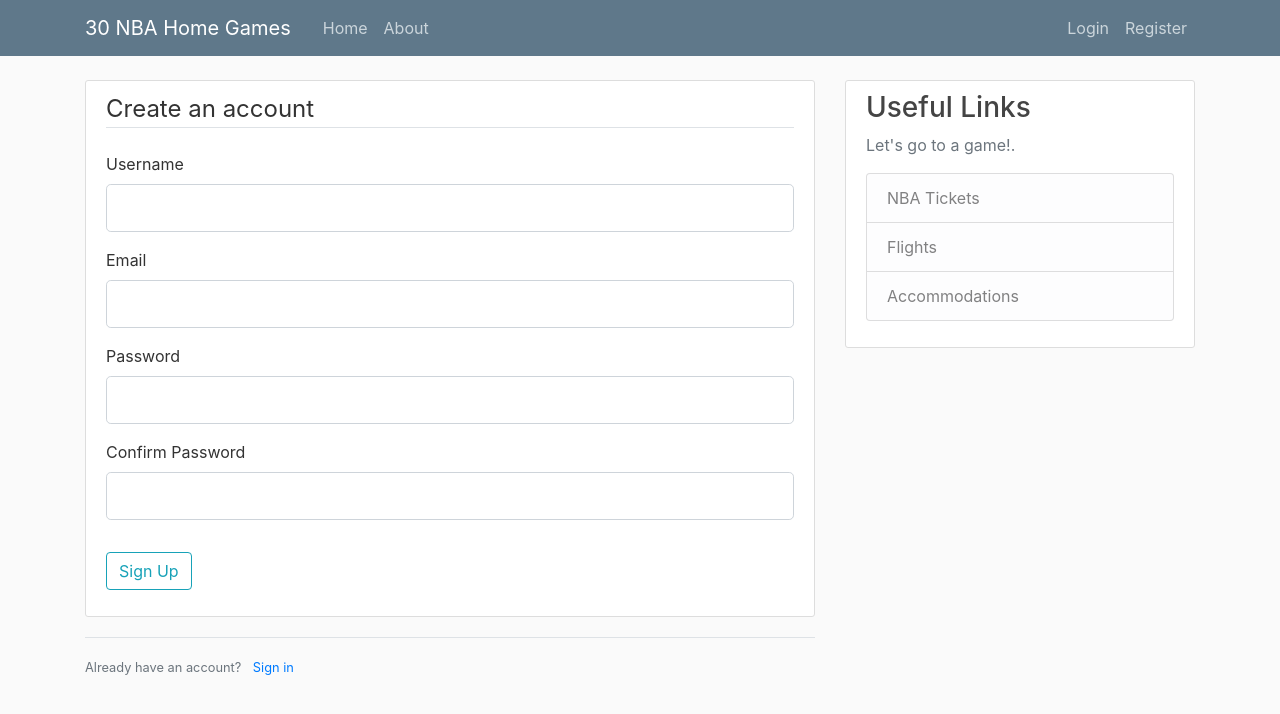
After one commit to pnbarr/nba_homegames, a Flask app: page /register in a window 1280 px wide. The commit adds this page. Shown: the top 714 px of the page. Run offline with Flask 2, Linux system fonts and the light colour scheme; some libraries are stand-ins or nearby versions.

Commit message:
- Added forms.py file - Added registration form - Added form validations for registration form - Added user feedback on invalid registration form fields - Added login form - Added form validations for login form - Added user feedback on invalid login form fields - Added register.html file - Added login.html file - Added flash message when account gets created - Added flash message when user logs in

```diff
--- /dev/null
+++ b/forms.py
@@ -0,0 +1,22 @@
+from flask_wtf import FlaskForm
+from wtforms import StringField, PasswordField, SubmitField, BooleanField
+from wtforms.validators import DataRequired, Length, Email, EqualTo
+
+# Class for Registration Form, inherits from FlaskForm
+class RegistrationForm(FlaskForm):
+    username = StringField('Username',
+                            validators = [DataRequired(), Length(min=2, max=20)])
+    email = StringField('Email',
+                        validators = [DataRequired(),Email()])
+    password = PasswordField('Password', validators = [DataRequired()])
+    confirm_password = PasswordField('Confirm Password',
+                                     validators = [DataRequired(), EqualTo('password')])
+    submit =  SubmitField('Sign Up')
+
+# Class for Login Form, inherits from FlaskForm
+class LoginForm(FlaskForm):
+    email = StringField('Email',
+                        validators = [DataRequired(),Email()])
+    password = PasswordField('Password', validators = [DataRequired()])
+    remember = BooleanField('Remember Me')
+    submit =  SubmitField('Login')
--- a/nba_homegames.py
+++ b/nba_homegames.py
@@ -1,5 +1,8 @@
-from flask import Flask, render_template, url_for
+from flask import Flask, render_template, url_for, flash, redirect
+from forms import RegistrationForm, LoginForm
 app = Flask(__name__)
+
+app.config['SECRET_KEY'] = 'fac97d332b5b472f5f509009eba1b419'
 
 teams = [
     {
@@ -124,3 +127,22 @@ def home():
 @app.route('/about')
 def about():
     return render_template('about.html')
+
+@app.route('/register', methods = ['GET', 'POST'])
+def register():
+    form = RegistrationForm()
+    if form.validate_on_submit():
+        flash(f'Account created for {form.username.data}!', 'success')
+        return redirect(url_for('home'))
+    return render_template('register.html', title = 'Register', form =  form)
+
+@app.route('/login', methods = ['GET', 'POST'])
+def login():
+    form = LoginForm()
+    if form.validate_on_submit():
+        if form.email.data == 'admin@blog.com' and form.password.data == 'password':
+            flash('You have beend logged in!', 'success')
+            return redirect(url_for('home'))
+        else:
+            flash('Login Unsuccessful. Please check username and password', 'danger')
+    return render_template('login.html', title = 'Login', form =  form)
--- a/templates/layout.html
+++ b/templates/layout.html
@@ -26,13 +26,13 @@
                 </button>
                 <div class="collapse navbar-collapse" id="navbarToggle">
                     <div class="navbar-nav mr-auto">
-                        <a class="nav-item nav-link" href="/">Home</a>
-                        <a class="nav-item nav-link" href="/about">About</a>
+                        <a class="nav-item nav-link" href="{{url_for('home')}}">Home</a>
+                        <a class="nav-item nav-link" href="{{url_for('about')}}">About</a>
                     </div>
                     <!-- Navbar Right Side -->
                     <div class="navbar-nav">
-                        <a class="nav-item nav-link" href="/login">Login</a>
-                        <a class="nav-item nav-link" href="/register">Register</a>
+                        <a class="nav-item nav-link" href="{{url_for('login')}}">Login</a>
+                        <a class="nav-item nav-link" href="{{url_for('register')}}">Register</a>
                     </div>
                 </div>
             </div>
@@ -41,6 +41,15 @@
     <main role="main" class="container">
         <div class="row">
             <div class="col-md-8">
+                {% with messages = get_flashed_messages(with_categories = true) %}
+                {% if messages %}
+                {% for category, message in messages %}
+                <div class="alert alert-{{ category }}">
+                    {{ message }}
+                </div>
+                {% endfor %}
+                {% endif %}
+                {% endwith %}
                 {% block content %}{% endblock %}
             </div>
             <div class="col-md-4">
--- /dev/null
+++ b/templates/register.html
@@ -0,0 +1,78 @@
+<!-- Inherit from layout.html template -->
+{% extends "layout.html" %}
+{% block content %}
+<div class="content-section">
+    <form method="POST" action="">
+        {{ form.hidden_tag() }}
+        <fieldset class="form-group">
+            <legend class="border-bottom mb-4">Create an account</legend>
+            <div class="form-group">
+                {{form.username.label(class = "form-control-label")}}
+
+                <!-- Print out errors if form field is invalid -->
+                {% if form.username.errors %}
+                    {{form.username(class = "form-control form-control-lg is-invalid")}}
+                    <div class = "invalid-feedback">
+                        {% for error in form.username.errors %}
+                            <span>{{ error }}</span>
+                        {% endfor %}
+                    </div>
+                {% else %}
+                    {{form.username(class = "form-control form-control-lg")}}
+                {% endif%}
+
+            </div>
+            <div class="form-group">
+                {{form.email.label(class = "form-control-label")}}
+                <!-- Print out errors if form field is invalid -->
+                {% if form.email.errors %}
+                    {{form.email(class = "form-control form-control-lg is-invalid")}}
+                    <div class = "invalid-feedback">
+                        {% for error in form.email.errors %}
+                            <span>{{ error }}</span>
+                        {% endfor %}
+                    </div>
+                {% else %}
+                    {{form.email(class = "form-control form-control-lg")}}
+                {% endif%}
+            </div>
+            <div class="form-group">
+                {{form.password.label(class = "form-control-label")}}
+                <!-- Print out errors if form field is invalid -->
+                {% if form.password.errors %}
+                    {{form.password(class = "form-control form-control-lg is-invalid")}}
+                    <div class = "invalid-feedback">
+                        {% for error in form.password.errors %}
+                            <span>{{ error }}</span>
+                        {% endfor %}
+                    </div>
+                {% else %}
+                    {{form.password(class = "form-control form-control-lg")}}
+                {% endif%}
+            </div>
+            <div class="form-group">
+                {{form.confirm_password.label(class = "form-control-label")}}
+                <!-- Print out errors if form field is invalid -->
+                {% if form.confirm_password.errors %}
+                    {{form.confirm_password(class = "form-control form-control-lg is-invalid")}}
+                    <div class = "invalid-feedback">
+                        {% for error in form.confirm_password.errors %}
+                            <span>{{ error }}</span>
+                        {% endfor %}
+                    </div>
+                {% else %}
+                    {{form.confirm_password(class = "form-control form-control-lg")}}
+                {% endif%}
+            </div>
+        </fieldset>
+        <div class="form-group">
+            {{form.submit(class = "btn btn-outline-info")}}
+        </div>
+    </form>
+</div>
+<div class = "border-top pt-3">
+    <small class = "text-muted">
+        Already have an account? <a class = "ml-2" href = "{{url_for('login')}}"> Sign in</a>
+    </small>
+</div>
+{% endblock content %}
```
Also changed, not shown: templates/login.html (added, +55 -0 lines).
